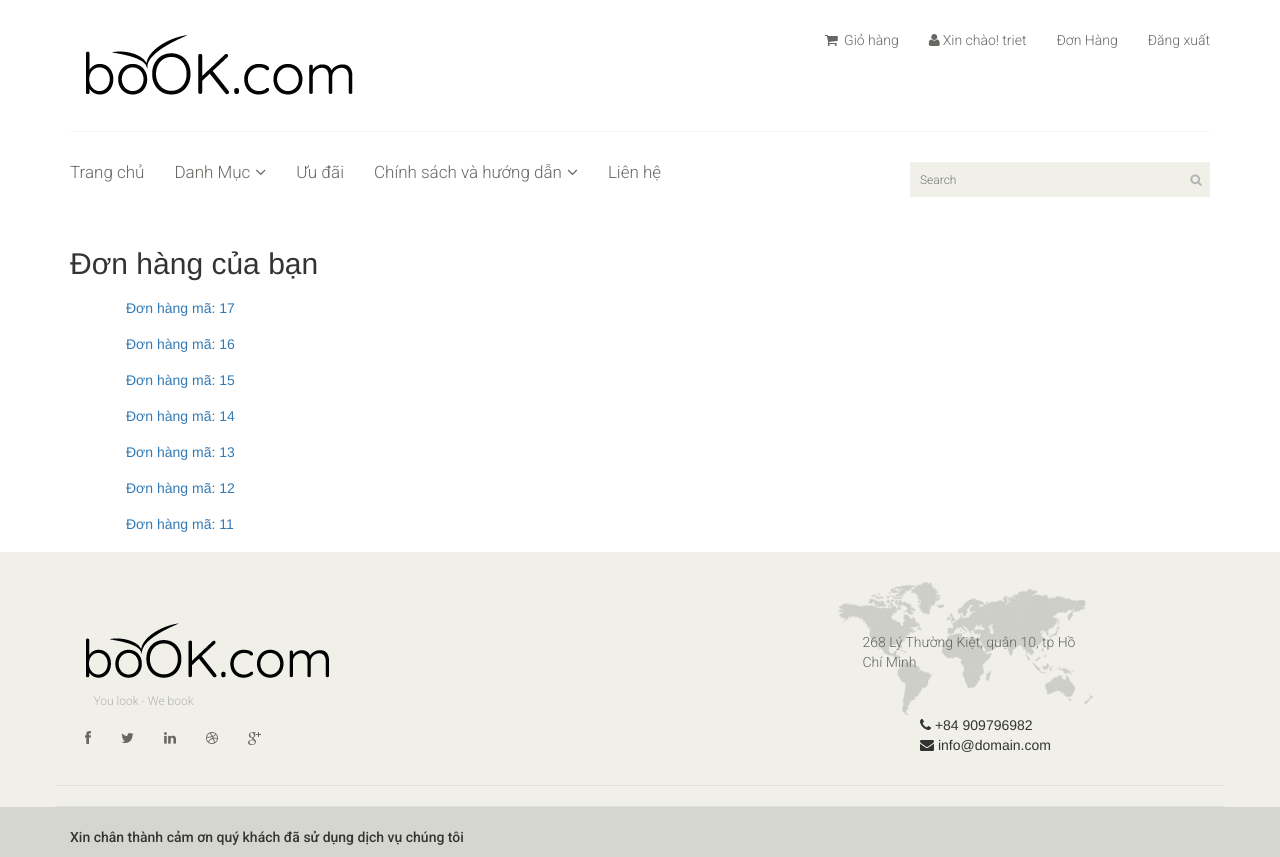
After one commit to trietvo3105/Shopping-Site, a Django app: page /order/order_user_list/ in a window 1280 px wide. The commit adds this page. Run offline with Django 3.2, Linux system fonts and the light colour scheme; a user stored in the database is signed in; data comes from the database, SQL or seed files in the repository; both versions use the stored data as it was after the commit; some libraries are stand-ins or nearby versions.

Commit message:
them trang order_user_list

```diff
--- a/shoppingsite1/core/urls.py
+++ b/shoppingsite1/core/urls.py
@@ -30,7 +30,7 @@ urlpatterns = [
          views.item_decrement, name='item_decrement'),
     path('cart/final-value/', views.cart_final_value, name='final_value'),
     path('order/order_detail/<int:id>/', views.don_hang_detail, name='order_detail'),
-
+    path('order/order_user_list/',views.don_hang_list,name='order_user_list')
 ]
 
 if settings.DEBUG:
--- a/shoppingsite1/core/views.py
+++ b/shoppingsite1/core/views.py
@@ -275,10 +275,14 @@ def don_hang(request):
     cart.clear()
     return redirect('core:order_detail', id=donhang.pk)
 
-
 @login_required(login_url='/login/')
 def don_hang_detail(request, id):
     user = request.user
     target_order = DonHang.objects.get(pk=id, khach_hang=user)
     context = {'user':user, 'order':target_order}
     return render(request, 'order/order_detail.html', context)
+
+@login_required(login_url='/login/')
+def don_hang_list(request):
+    order_list = DonHang.objects.filter(khach_hang=request.user).order_by("-pk")
+    return render(request,'order/order_user_list.html', {'order_list':order_list})
--- a/shoppingsite1/templates/navbar.html
+++ b/shoppingsite1/templates/navbar.html
@@ -39,6 +39,7 @@
 								<li><a href="{% url 'core:cart_detail' %}"><i class="fa fa-shopping-cart"></i> Giỏ hàng</a></li>
 								{% if user.is_authenticated %}
 									<li><a href="{% url 'core:profile' %}"><i class="fa fa-user"></i>Xin chào! {{ user.username }}</a></li>
+									<li><a href="{%url 'core:order_user_list'%}">Đơn Hàng</a></li>
                     				<li><a  href="{% url 'core:logout' %}">Đăng xuất</a></li>
 								{% else %}
 									<li><a href="{% url 'core:login' %}"><i class="fa fa-lock"></i> Đăng nhập</a></li>
--- /dev/null
+++ b/shoppingsite1/templates/order/order_user_list.html
@@ -0,0 +1,19 @@
+{% extends 'base.html' %}
+{% load static %}
+{%block title %}Đơn hàng{%endblock%}
+{% block content %}
+<section>
+    <div class="container">
+        <div class="row">
+            <div class="col-sm-6 padding-right">
+                <h2>Đơn hàng của bạn</h2>
+                     <ul>
+                         {%for items in order_list %}
+                         <li><a href="{% url 'core:order_detail' items.id%}"> Đơn hàng mã: {{items.pk}} </a></li>
+                         {%endfor%}
+                     </ul>
+            </div>
+        </div>
+    </div>
+</section>
+{% endblock %}
```
Also changed, not shown: shoppingsite1/db.sqlite3.
